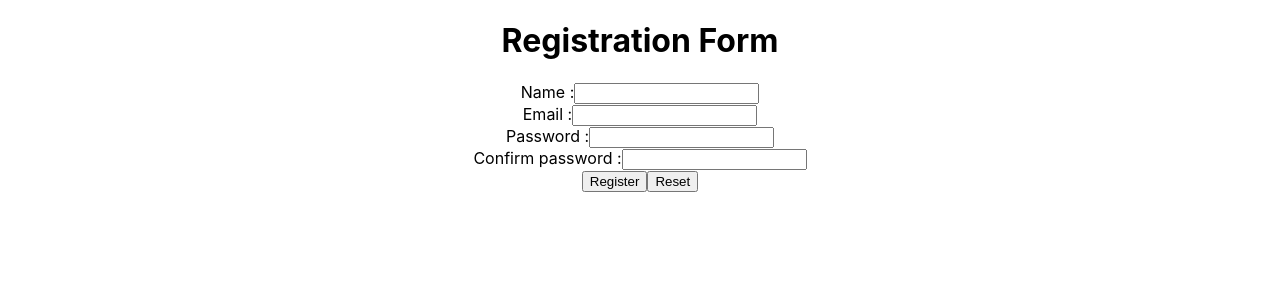
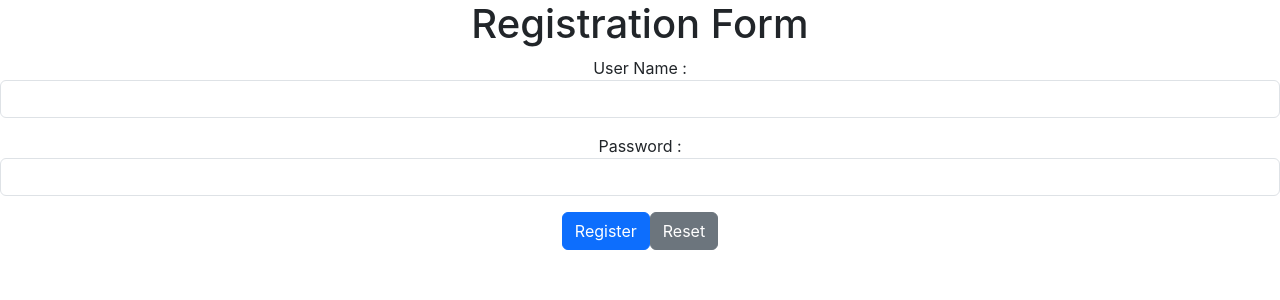
Before and after one commit to rahulksingh1604/master, a JavaScript app in the folder my-app/: page / in a window 1280 px wide. Shown: the top 300 px of the page. Built offline with nearby package versions, Linux system fonts and the light colour scheme.

Commit message:
Assignment07

```diff
--- a/my-app/package.json
+++ b/my-app/package.json
@@ -7,6 +7,7 @@
     "@testing-library/jest-dom": "^6.6.3",
     "@testing-library/react": "^16.3.0",
     "@testing-library/user-event": "^13.5.0",
+    "formik": "^2.4.6",
     "react": "^19.1.0",
     "react-dom": "^19.1.0",
     "react-scripts": "5.0.1",
--- a/my-app/public/index.html
+++ b/my-app/public/index.html
@@ -15,6 +15,8 @@
       user's mobile device or desktop. See https://developers.google.com/web/fundamentals/web-app-manifest/
     -->
     <link rel="manifest" href="%PUBLIC_URL%/manifest.json" />
+    <link href="https://cdn.jsdelivr.net/npm/bootstrap@5.3.7/dist/css/bootstrap.min.css" rel="stylesheet" integrity="sha384-LN+7fdVzj6u52u30Kp6M/trliBMCMKTyK833zpbD+pXdCLuTusPj697FH4R/5mcr" crossorigin="anonymous">
+    <script src="https://cdn.jsdelivr.net/npm/bootstrap@5.3.7/dist/js/bootstrap.bundle.min.js" integrity="sha384-ndDqU0Gzau9qJ1lfW4pNLlhNTkCfHzAVBReH9diLvGRem5+R9g2FzA8ZGN954O5Q" crossorigin="anonymous"></script>
     <!--
       Notice the use of %PUBLIC_URL% in the tags above.
       It will be replaced with the URL of the `public` folder during the build.
--- a/my-app/src/RegistrationForm.js
+++ b/my-app/src/RegistrationForm.js
@@ -1,42 +1,42 @@
+import { useFormik } from 'formik';
+
 const RegistrationForm = () => {
-    const submitDetails =(e) => {
-        e.preventDefault();
-        const name = e.target.name.value;
-        const email = e.target.email.value;
-        const password = e.target.password.value;
-        const confirmPassword = e.target.confirmPassword.value;
 
-        if (name && email && password && confirmPassword) {
-            if (password === confirmPassword) {
-                alert(`Registration successful for ${name}!`);
-            } else {
-                alert("Passwords do not match!");
-            }
-        } else {
-            alert("Please fill all fields!");
+    const formik = useFormik({
+        initialValues: {
+            UserName: '',
+            Password: ''
+        },
+        onSubmit: (values) => {
+            alert(JSON.stringify(values, null, 2));
         }
-    }
+    });
+
     return (
-        <form onSubmit={submitDetails}>
+        <form onSubmit={formik.handleSubmit}>
             <h1>Registration Form</h1>
-            <div>
-                <label>Name :</label>
-                <input type="text" name="name" autocomplete="off"/>
+            <div className='mb-3'>
+                <label>User Name :</label>
+                <input
+                    className="form-control"
+                    type="text"
+                    name="UserName"
+                    onChange={formik.handleChange}
+                    value={formik.values.UserName}
+                />
             </div>
-            <div>
-                <label>Email :</label>
-                <input type="text" name="email" autocomplete="off"/>
+            <div className='mb-3'>
+                <label>Password :</label>
+                <input
+                    className="form-control"
+                    type="password"
+                    name="Password"
+                    onChange={formik.handleChange}
+                    value={formik.values.Password}
+                />
             </div>
-            <div>
-                <label>Password :</label>
-                <input type="password" name="password" />
-            </div>
-            <div>
-                <label>Confirm password :</label>
-                <input type="text" name="confirmPassword" />
-            </div>
-            <button type="submit">Register</button>
-            <button type="reset">Reset</button>
+            <button className='btn btn-primary' type="submit">Register</button>
+            <button className='btn btn-secondary' type="reset">Reset</button>
         </form>
     )
 }
```
Also changed, not shown: 1 other file (tests, documents, lock files or other folders).
